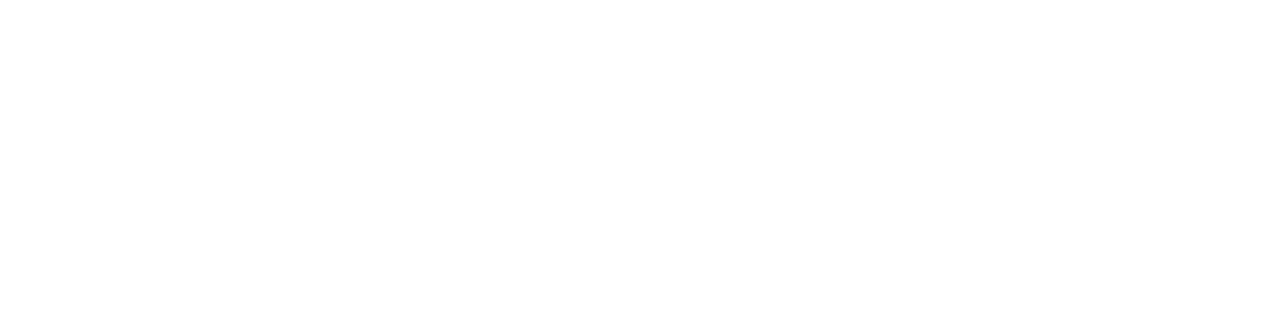
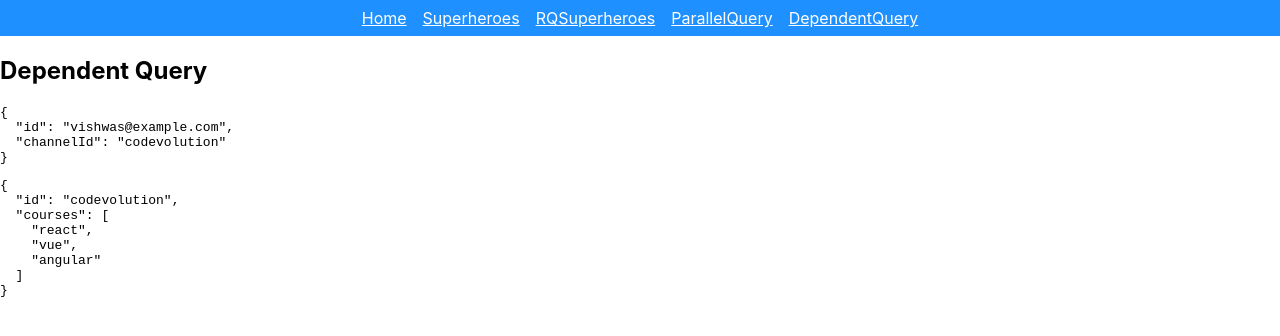
Before and after one commit to JavaScriptForEverything/react-query-demo, a React (Create React App) app: page /dependent-query in a window 1280 px wide. Before the commit this address had no page. Shown: the top 336 px of the page. Built offline with nearby package versions, Linux system fonts and the light colour scheme; data requests are answered from the project's data file.

Commit message:
dependent query

```diff
--- a/src/App.js
+++ b/src/App.js
@@ -1,6 +1,6 @@
 import { Route, Routes } from 'react-router-dom'
 
-import { Home, Superheroes, RQSuperheroes, RQSuperhero, ParallelQuery } from './pages'
+import { Home, Superheroes, RQSuperheroes, RQSuperhero, ParallelQuery, DependentQuery } from './pages'
 
 const App = () => {
 
@@ -11,7 +11,8 @@
 				<Route path='/superheroes' element={<Superheroes />} />
 				<Route path='/rq-superheroes' element={<RQSuperheroes />} />
 				<Route path='/rq-superheroes/:heroId' element={<RQSuperhero />} />
-				<Route path='/parallel-query' element={<ParallelQuery heroIds={[1, 3]}/>} />
+				<Route path='/parallel-query' element={<ParallelQuery heroIds={[1, 3]} />} />
+				<Route path='/dependent-query' element={<DependentQuery userId='vishwas@example.com' />} />
 			</Routes>
 		</>
 	)
--- a/src/layout/index.js
+++ b/src/layout/index.js
@@ -5,6 +5,7 @@
 	{ path: '/superheroes', label: 'Superheroes' },
 	{ path: '/rq-superheroes', label: 'RQSuperheroes' },
 	{ path: `/parallel-query`, label: 'ParallelQuery' },
+	{ path: `/dependent-query`, label: 'DependentQuery' },
 ]
 
 const Layout = ({ children }) => {
@@ -17,6 +18,7 @@
 				padding:'8px 0',
 				display: 'flex',
 				justifyContent: 'center',
+				flexWrap: 'wrap',
 				gap: 16,
 				backgroundColor: 'dodgerblue',
 			}}>
--- /dev/null
+++ b/src/pages/dependentQuery.js
@@ -0,0 +1,35 @@
+import axios from 'axios'
+import { useQuery } from 'react-query'
+import Layout from '../layout'
+
+const getUserById = ({ queryKey }) => {
+	const userId = queryKey[1]
+	return axios.get(`http://localhost:5000/users/${userId}`)
+}
+const getChannelById = ({ queryKey }) => {
+	const channelId = queryKey[1]
+	return axios.get(`http://localhost:5000/channels/${channelId}`)
+}
+
+export const DependentQuery = ({ userId }) => {
+	const { data: user } = useQuery(['user-query', userId], getUserById)
+	const channelId = user?.data.channelId
+
+	const { data: channel } = useQuery(['channel', channelId], getChannelById, {
+		enabled: !!channelId 	// only call query when channelId available
+	})
+
+	return (
+		<Layout>
+			<h2>Dependent Query</h2>
+
+			<pre>
+				{JSON.stringify(user?.data, null, 2)}
+			</pre>
+			<pre>
+				{JSON.stringify(channel?.data, null, 2)}
+			</pre>
+
+		</Layout>
+	)
+}
--- a/src/pages/index.js
+++ b/src/pages/index.js
@@ -3,3 +3,4 @@
 export * from './rqSuperheroes'
 export * from './rqSuperhero'
 export * from './parallelQuery'
+export * from './dependentQuery'
```
Also changed, not shown: 1 other file (tests, documents, lock files or other folders).
